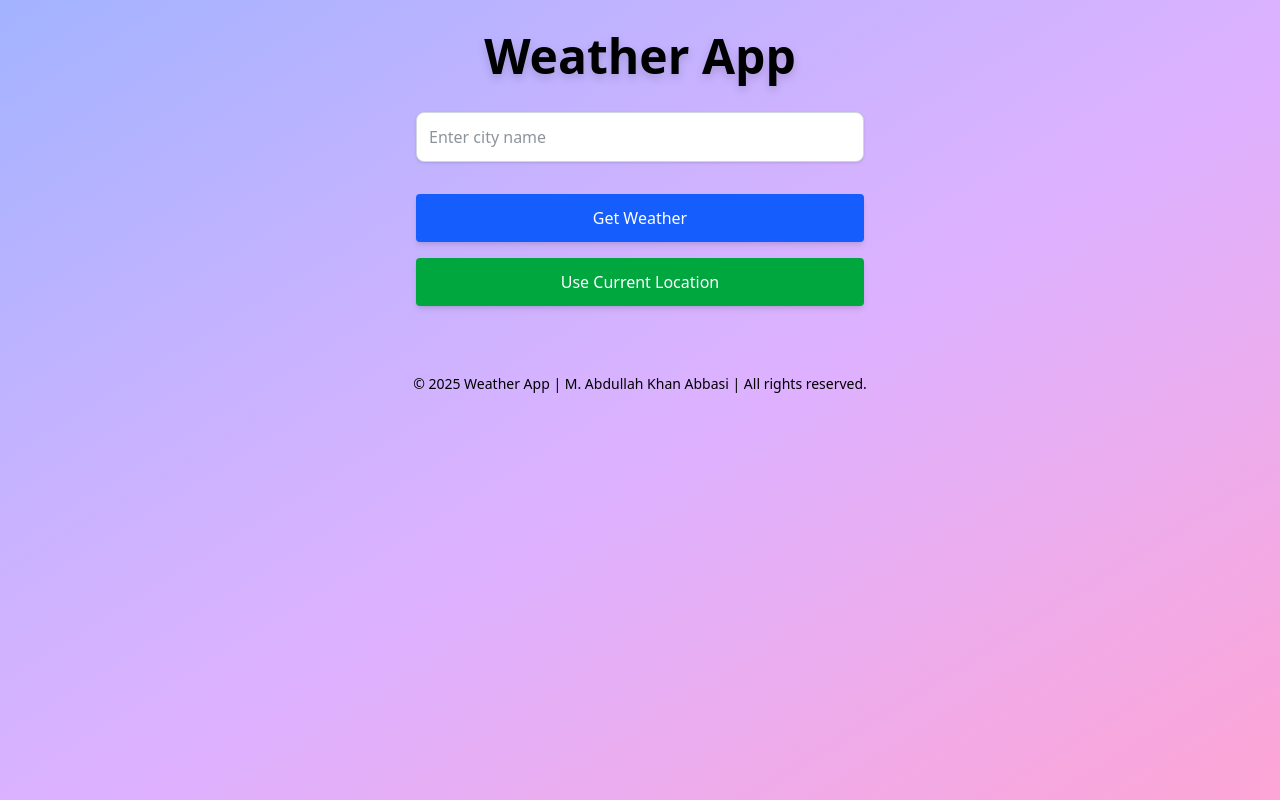
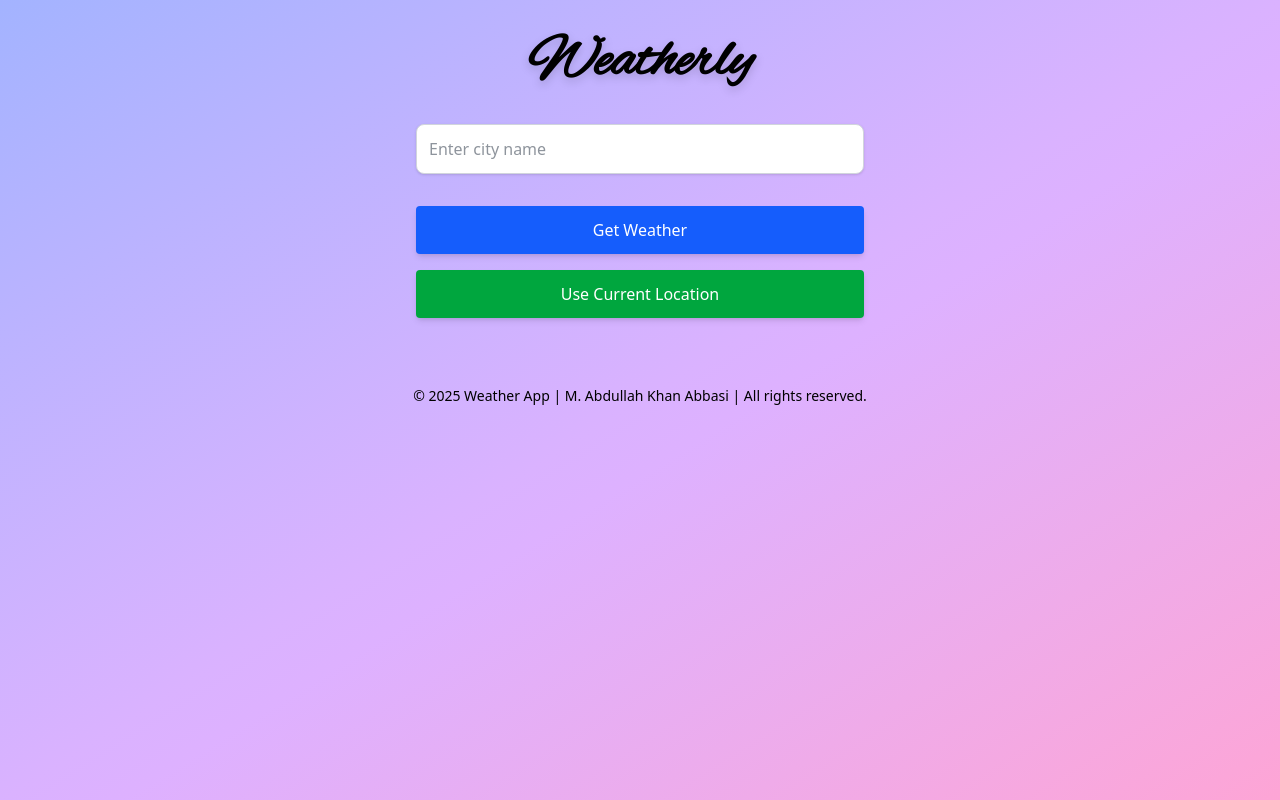
Before and after one commit to rykabdullah7/weather-app, a React (Vite) app: page / in a window 1280 px wide. Built offline with nearby package versions, Linux system fonts and the light colour scheme.

Commit message:
added animation to heading and changed font style

```diff
--- a/package.json
+++ b/package.json
@@ -11,6 +11,7 @@
   },
   "dependencies": {
     "@tailwindcss/vite": "^4.0.5",
+    "framer-motion": "^12.4.1",
     "react": "^19.0.0",
     "react-dom": "^19.0.0",
     "react-slick": "^0.30.3",
--- a/src/App.jsx
+++ b/src/App.jsx
@@ -5,7 +5,7 @@ import WeatherSkeleton from "./components/WeatherSkeleton";
 import ForecastSkeleton from "./components/ForecastSkeleton";
 import WeatherCard from "./components/WeatherCard";
 import CitySearch from "./components/CitySearch";
-
+import WritingAnimation from "./components/WritingAnimation"
 function App() {
   const [city, setCity] = useState("");
   const [weather, setWeather] = useState(null);
@@ -132,9 +132,9 @@ function App() {
     <div className="min-h-screen bg-gradient-to-br from-indigo-300 via-purple-300 to-pink-300 flex flex-col items-center py-8 px-4">
       {/* Header */}
       <header className="w-full max-w-4xl mb-8">
-        <h1 className="text-4xl sm:text-5xl font-bold text-center drop-shadow-lg">
-          Weather App
-        </h1>
+
+        <WritingAnimation />
+
       </header>
 
       {/* Main Content */}
--- a/src/components/ForecastSkeleton.jsx
+++ b/src/components/ForecastSkeleton.jsx
@@ -9,7 +9,7 @@ const ForecastSkeleton = () => {
   const settings = {
     dots: true,
     infinite: false,
-    speed: 500,
+    speed: 1000,
     slidesToShow: 5,
     slidesToScroll: 1,
     responsive: [
--- /dev/null
+++ b/src/components/WritingAnimation.jsx
@@ -0,0 +1,28 @@
+"use client";
+import { motion } from "framer-motion";
+import { useEffect, useState } from "react";
+
+export default function WritingAnimation() {
+  const text = "Weatherly";
+  const [displayText, setDisplayText] = useState("");
+
+
+  return (
+    <h1 className="text-4xl font-lobster sm:text-6xl font-bold text-center drop-shadow-lg">
+      {text.split("").map((char, index) => (
+        <motion.span
+          key={index}
+          initial={{ opacity: 0, x: -10 }} // Start faded and slightly left
+          animate={{
+            opacity: index < displayText.length ? 0 : 1, // Show when index matches
+            x: 0,
+          }}
+          transition={{ duration: 1, delay: index * 0.1 }} // Delay each letter
+          className="inline-block"
+        >
+          {char}
+        </motion.span>
+      ))}
+    </h1>
+  );
+}
--- a/src/index.css
+++ b/src/index.css
@@ -1,5 +1,9 @@
+@import url("https://fonts.googleapis.com/css2?family=Alex+Brush&display=swap");
 @import "tailwindcss";
 
+@theme {
+  --font-lobster: "Alex Brush", sans-serif;
+}
 /* index.css or your global stylesheet */
 
 @keyframes shimmer {
@@ -20,5 +24,5 @@
     #e0e0e0 63%
   );
   background-size: 400% 100%;
-  animation: shimmer 5s linear infinite;
+  animation: shimmer 10s linear infinite;
 }
```
Also changed, not shown: 1 other file (tests, documents, lock files or other folders).
